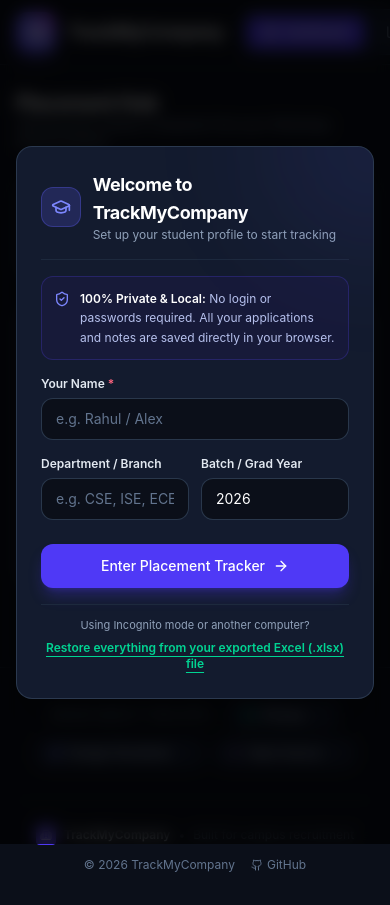
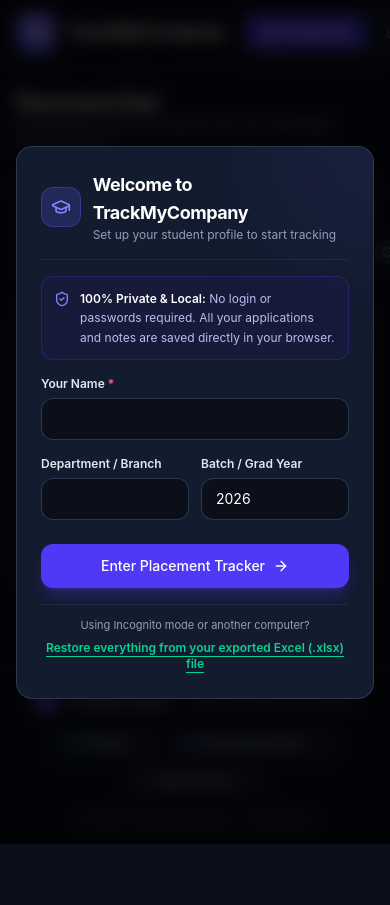
Before and after one commit to Shash-J/TrackMyCompany, a React (Vite) app: page / in a window 390 px wide. Shown: the top 905 px of the page. After the commit the page ends 852 px from the top, so only its background shows below. Built offline with nearby package versions, Linux system fonts and the light colour scheme.

Commit message:
feat: default dashboard to applied companies, simplify company form, add PBC rejection tag, unify footer, rename arrival list to all companies

```diff
--- a/src/App.tsx
+++ b/src/App.tsx
@@ -45,8 +45,8 @@
   // Navigation: Exactly two tabs ('dashboard' | 'statistics')
   const [currentTab, setCurrentTab] = useState<NavTab>('dashboard');
 
-  // Dashboard Filter State
-  const [statusFilter, setStatusFilter] = useState<'all' | 'applied' | 'not_applied'>('all');
+  // Dashboard Filter State: Applied companies by default
+  const [statusFilter, setStatusFilter] = useState<'all' | 'applied' | 'not_applied'>('applied');
   const [searchQuery, setSearchQuery] = useState('');
   const [tierFilter, setTierFilter] = useState<string>('ALL');
   const [sortBy, setSortBy] = useState<'date_desc' | 'name_asc' | 'oa_date'>('date_desc');
@@ -239,7 +239,7 @@
   const resetFilters = () => {
     setSearchQuery('');
     setTierFilter('ALL');
-    setStatusFilter('all');
+    setStatusFilter('applied');
     setSortBy('date_desc');
   };
 
@@ -373,8 +373,18 @@
             {/* COMPANY MANAGEMENT: Minimal Controls & Filter Chips */}
             <div className="bg-[#131B2E] border border-slate-800 p-3 rounded-2xl flex flex-col md:flex-row items-stretch md:items-center justify-between gap-3 shadow-md shadow-black/20">
 
-              {/* Status Filter Chips */}
+              {/* Status Filter Chips: Applied by default as requested */}
               <div className="flex items-center gap-1 bg-[#0B0F19] p-1 rounded-xl border border-slate-800/80 self-start">
+                <button
+                  onClick={() => setStatusFilter('applied')}
+                  className={`px-3 py-1 text-xs font-semibold rounded-lg transition-all ${
+                    statusFilter === 'applied'
+                      ? 'bg-emerald-600 text-white shadow-sm'
+                      : 'text-slate-400 hover:text-white'
+                  }`}
+                >
+                  Applied ({stats.totalApplied})
+                </button>
                 <button
                   onClick={() => setStatusFilter('all')}
                   className={`px-3 py-1 text-xs font-semibold rounded-lg transition-all ${
@@ -384,16 +394,6 @@
                   }`}
                 >
                   All ({companies.length})
-                </button>
-                <button
-                  onClick={() => setStatusFilter('applied')}
-                  className={`px-3 py-1 text-xs font-semibold rounded-lg transition-all ${
-                    statusFilter === 'applied'
-                      ? 'bg-emerald-600 text-white shadow-sm'
-                      : 'text-slate-400 hover:text-white'
-                  }`}
-                >
-                  Applied ({stats.totalApplied})
                 </button>
                 <button
                   onClick={() => setStatusFilter('not_applied')}
@@ -505,16 +505,32 @@
                   </div>
                 ) : (
                   <div className="max-w-sm mx-auto space-y-2">
-                    <h3 className="text-sm font-semibold text-white">No companies match your filters</h3>
+                    <h3 className="text-sm font-semibold text-white">
+                      {statusFilter === 'applied' && stats.totalApplied === 0
+                        ? 'No Applied Companies Yet'
+                        : 'No companies match your filters'}
+                    </h3>
                     <p className="text-xs text-slate-400">
-                      Try clearing the search query or status filter.
+                      {statusFilter === 'applied' && stats.totalApplied === 0
+                        ? 'Mark companies as applied or switch to "All" to view all records.'
+                        : 'Try clearing the search query or status filter.'}
                     </p>
-                    <button
-                      onClick={resetFilters}
-                      className="px-3 py-1.5 bg-slate-800 hover:bg-slate-700 text-slate-200 text-xs rounded-lg border border-slate-700 transition-colors"
-                    >
-                      Clear Filters
-                    </button>
+                    <div className="flex items-center justify-center gap-2 pt-1">
+                      {statusFilter === 'applied' && stats.totalApplied === 0 && (
+                        <button
+                          onClick={() => setStatusFilter('all')}
+                          className="px-3 py-1.5 bg-indigo-600 hover:bg-indigo-500 text-white text-xs font-medium rounded-lg transition-colors"
+                        >
+                          View All ({companies.length})
+                        </button>
+                      )}
+                      <button
+                        onClick={resetFilters}
+                        className="px-3 py-1.5 bg-slate-800 hover:bg-slate-700 text-slate-200 text-xs rounded-lg border border-slate-700 transition-colors"
+                      >
+                        Reset Filters
+                      </button>
+                    </div>
                   </div>
                 )}
               </div>
--- a/src/components/Footer.tsx
+++ b/src/components/Footer.tsx
@@ -13,20 +13,31 @@
 
   return (
     <footer className="mt-16 border-t border-slate-800/80 bg-[#0B0F19] text-slate-400 text-xs">
-      <div className="max-w-7xl mx-auto px-4 sm:px-6 lg:px-8 py-8">
+      <div className="max-w-7xl mx-auto px-4 sm:px-6 lg:px-8 py-6 space-y-4">
 
-        {/* "Know about this site" Expandable Keyword Tabs */}
-        <div className="flex flex-col items-center justify-center space-y-4">
+        {/* Unified Single Footer Bar */}
+        <div className="flex flex-col lg:flex-row items-center justify-between gap-4">
 
+          {/* Left: Brand Identity */}
+          <div className="flex items-center gap-2">
+            <div className="w-5 h-5 rounded bg-indigo-600 flex items-center justify-center text-white text-[10px] font-bold">
+              <Building2 className="w-3 h-3" />
+            </div>
+            <span className="font-semibold text-slate-200 text-xs">TrackMyCompany</span>
+            <span className="text-slate-600">•</span>
+            <span className="text-xs text-slate-400">Built for campus recruitment</span>
+          </div>
+
+          {/* Center: Expandable Keywords */}
           <div className="flex flex-wrap items-center justify-center gap-2">
-            <span className="text-xs font-semibold uppercase tracking-wider text-slate-500 mr-2">
-              Know about this site:
+            <span className="text-[11px] font-semibold uppercase tracking-wider text-slate-500 mr-1 hidden sm:inline">
+              About:
             </span>
 
             {/* Keyword 1: Privacy */}
             <button
               onClick={() => toggleKeyword('privacy')}
-              className={`px-3.5 py-1.5 rounded-xl border text-xs font-medium transition-all flex items-center gap-1.5 ${
+              className={`px-3 py-1.5 rounded-xl border text-xs font-medium transition-all flex items-center gap-1.5 ${
                 activeKeyword === 'privacy'
                   ? 'bg-emerald-950/70 border-emerald-500 text-emerald-300 shadow-md shadow-emerald-500/10'
                   : 'bg-[#131B2E] border-slate-800 text-slate-300 hover:border-slate-700 hover:text-white'
@@ -44,7 +55,7 @@
             {/* Keyword 2: Design Disclaimer */}
             <button
               onClick={() => toggleKeyword('design')}
-              className={`px-3.5 py-1.5 rounded-xl border text-xs font-medium transition-all flex items-center gap-1.5 ${
+              className={`px-3 py-1.5 rounded-xl border text-xs font-medium transition-all flex items-center gap-1.5 ${
                 activeKeyword === 'design'
                   ? 'bg-indigo-950/70 border-indigo-500 text-indigo-300 shadow-md shadow-indigo-500/10'
                   : 'bg-[#131B2E] border-slate-800 text-slate-300 hover:border-slate-700 hover:text-white'
@@ -62,7 +73,7 @@
             {/* Keyword 3: Open Source */}
             <button
               onClick={() => toggleKeyword('opensource')}
-              className={`px-3.5 py-1.5 rounded-xl border text-xs font-medium transition-all flex items-center gap-1.5 ${
+              className={`px-3 py-1.5 rounded-xl border text-xs font-medium transition-all flex items-center gap-1.5 ${
                 activeKeyword === 'opensource'
                   ? 'bg-purple-950/70 border-purple-500 text-purple-300 shadow-md shadow-purple-500/10'
                   : 'bg-[#131B2E] border-slate-800 text-slate-300 hover:border-slate-700 hover:text-white'
@@ -78,9 +89,25 @@
             </button>
           </div>
 
+          {/* Right: Copyright & GitHub */}
+          <div className="flex items-center gap-4 text-xs text-slate-500">
+            <span>© 2026 TrackMyCompany</span>
+            <a
+              href="https://github.com/Shash-J/TrackMyCompany.git"
+              target="_blank"
+              rel="noopener noreferrer"
+              className="hover:text-slate-300 transition-colors flex items-center gap-1 font-medium"
+            >
+              <GithubIcon className="w-3.5 h-3.5" />
+              <span>GitHub</span>
+            </a>
+          </div>
+
+        </div>
+
         {/* Smooth Expanded Card Content */}
         {activeKeyword && (
-            <div className="w-full max-w-2xl bg-[#131B2E] border border-slate-700/80 rounded-2xl p-5 shadow-xl animate-fadeIn">
+          <div className="w-full max-w-2xl mx-auto bg-[#131B2E] border border-slate-700/80 rounded-2xl p-5 shadow-xl animate-fadeIn mt-3">
 
             {activeKeyword === 'privacy' && (
               <div className="space-y-1.5">
@@ -131,33 +158,6 @@
         )}
 
       </div>
-
-        {/* Bottom Minimal Footer Bar */}
-        <div className="mt-8 pt-6 border-t border-slate-800/60 flex flex-col sm:flex-row items-center justify-between gap-3 text-slate-500">
-          <div className="flex items-center gap-2">
-            <div className="w-5 h-5 rounded bg-indigo-600 flex items-center justify-center text-white text-[10px] font-bold">
-              <Building2 className="w-3 h-3" />
-            </div>
-            <span className="font-semibold text-slate-300 text-xs">TrackMyCompany</span>
-            <span>•</span>
-            <span className="text-xs">Built for campus recruitment</span>
-          </div>
-
-          <div className="flex items-center gap-4 text-xs">
-            <span>© 2026 TrackMyCompany</span>
-            <a
-              href="https://github.com/Shash-J/TrackMyCompany.git"
-              target="_blank"
-              rel="noopener noreferrer"
-              className="hover:text-slate-300 transition-colors flex items-center gap-1"
-            >
-              <GithubIcon className="w-3 h-3" />
-              <span>GitHub</span>
-            </a>
-          </div>
-        </div>
-
-      </div>
     </footer>
   );
 };
--- a/src/components/ProfileModal.tsx
+++ b/src/components/ProfileModal.tsx
@@ -105,8 +105,7 @@
                 setName(e.target.value);
                 if (error) setError('');
               }}
-              placeholder="e.g. Rahul / Alex"
-              className="w-full px-3.5 py-2.5 bg-[#0B0F19] border border-slate-700/80 rounded-xl text-sm text-white placeholder:text-slate-500 focus:outline-none focus:border-indigo-500 focus:ring-1 focus:ring-indigo-500 transition-all"
+              className="w-full px-3.5 py-2.5 bg-[#0B0F19] border border-slate-700/80 rounded-xl text-sm text-white focus:outline-none focus:border-indigo-500 focus:ring-1 focus:ring-indigo-500 transition-all"
             />
             {error && <p className="text-xs text-rose-400 mt-1 font-medium">{error}</p>}
           </div>
@@ -121,8 +120,7 @@
                 type="text"
                 value={branch}
                 onChange={(e) => setBranch(e.target.value)}
-                placeholder="e.g. CSE, ISE, ECE"
-                className="w-full px-3.5 py-2.5 bg-[#0B0F19] border border-slate-700/80 rounded-xl text-sm text-white placeholder:text-slate-500 focus:outline-none focus:border-indigo-500 focus:ring-1 focus:ring-indigo-500 transition-all"
+                className="w-full px-3.5 py-2.5 bg-[#0B0F19] border border-slate-700/80 rounded-xl text-sm text-white focus:outline-none focus:border-indigo-500 focus:ring-1 focus:ring-indigo-500 transition-all"
               />
             </div>
 
@@ -135,8 +133,7 @@
                 type="text"
                 value={batch}
                 onChange={(e) => setBatch(e.target.value)}
-                placeholder="e.g. 2026"
-                className="w-full px-3.5 py-2.5 bg-[#0B0F19] border border-slate-700/80 rounded-xl text-sm text-white placeholder:text-slate-500 focus:outline-none focus:border-indigo-500 focus:ring-1 focus:ring-indigo-500 transition-all"
+                className="w-full px-3.5 py-2.5 bg-[#0B0F19] border border-slate-700/80 rounded-xl text-sm text-white focus:outline-none focus:border-indigo-500 focus:ring-1 focus:ring-indigo-500 transition-all"
               />
             </div>
           </div>
--- a/src/services/excelService.ts
+++ b/src/services/excelService.ts
@@ -313,8 +313,10 @@
               rejectionReasonTag = 'CGPA / Branch Ineligible';
             } else if (lowerReason.includes('role') || lowerReason.includes('profile')) {
               rejectionReasonTag = 'Not Interested in Role';
-            } else if (lowerReason.includes('focus') || lowerReason.includes('other')) {
+            } else if (lowerReason.includes('focus') || lowerReason.includes('other comp')) {
               rejectionReasonTag = 'Focusing on Other Companies';
+            } else if (lowerReason.includes('pbc') || lowerReason.includes('product based')) {
+              rejectionReasonTag = 'PBC';
             } else {
               rejectionReasonTag = 'Other';
             }
--- a/src/services/storage.ts
+++ b/src/services/storage.ts
@@ -10,6 +10,7 @@
   'Not Interested in Role',
   'CGPA / Branch Ineligible',
   'Focusing on Other Companies',
+  'PBC',
   'Other'
 ];
 
--- a/src/types/index.ts
+++ b/src/types/index.ts
@@ -14,6 +14,7 @@
   | 'Not Interested in Role'
   | 'CGPA / Branch Ineligible'
   | 'Focusing on Other Companies'
+  | 'PBC'
   | 'Other';
 
 export type OAShortlistStatus = 'pending' | 'shortlisted' | 'not_shortlisted';
```
Also changed, not shown: src/components/CompanyModal.tsx (+17 -58 lines), src/components/StatsView.tsx (+5 -4 lines). Lines whose indentation alone changed are shown as unchanged.
